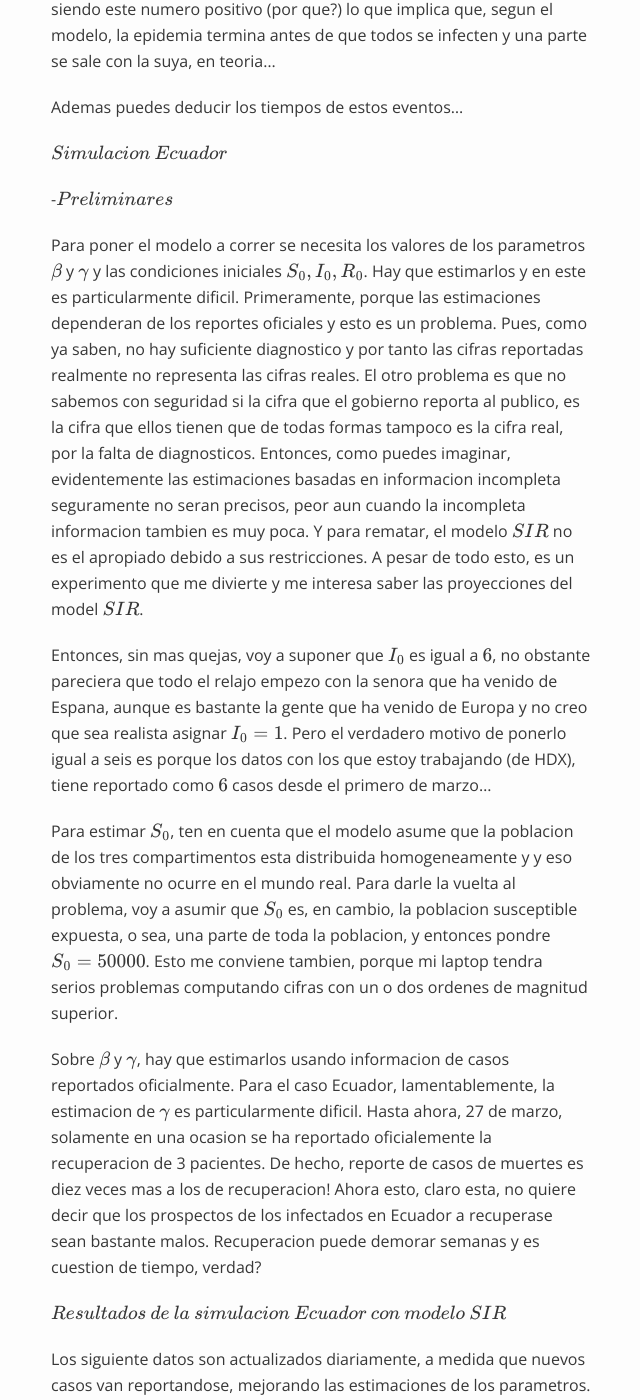
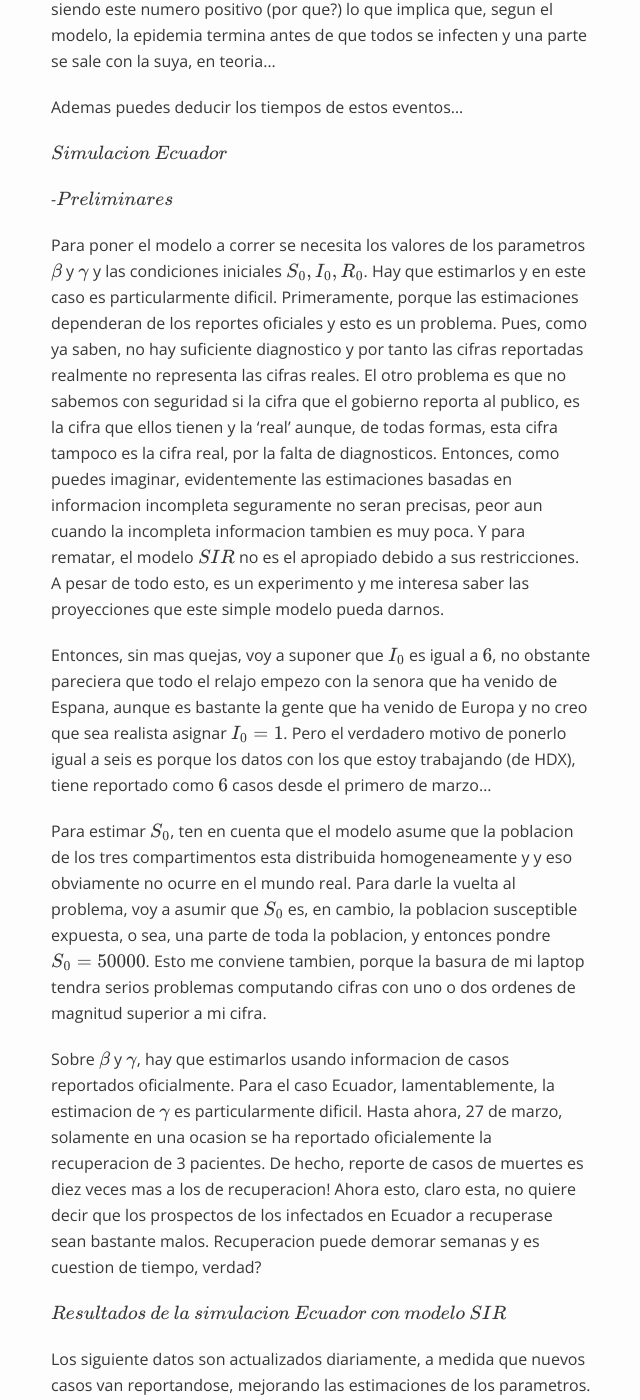
Before and after one commit to Caquita-beep/Caquita-beep.github.io, a Jekyll site: the page built from _posts/2020-03-27-Simulacion-COVID-19-Ecuador-con-modelo-SIR.md, in a window 1280 px wide and 1400 px high, scrolled down 4792 px. Shown: the whole window, without its empty margins (319-959 px from the left). Built offline with Jekyll 4.4.1, drawn with Linux system fonts in a browser that asks for light colours; formulas are drawn with MathJax 3; a script that is not in the unit is left out.

Commit message:
Update 2020-03-27-Simulacion-COVID-19-Ecuador-con-modelo-SIR.md

```diff
--- a/_posts/2020-03-27-Simulacion-COVID-19-Ecuador-con-modelo-SIR.md
+++ b/_posts/2020-03-27-Simulacion-COVID-19-Ecuador-con-modelo-SIR.md
@@ -95,11 +95,11 @@ $Simulacion$ $Ecuador$
 
 -$Preliminares$
 
-Para poner el modelo a correr se necesita los valores de los parametros $\beta$ y $\gamma$ y las condiciones iniciales $S_0,I_0, R_0$. Hay que estimarlos y en este es particularmente dificil. Primeramente, porque las estimaciones dependeran de los reportes oficiales y esto es un problema. Pues, como ya saben, no hay suficiente diagnostico y por tanto las cifras reportadas realmente no representa las cifras reales. El otro problema es que no sabemos con seguridad si la cifra que el gobierno reporta al publico, es la cifra que ellos tienen que de todas formas tampoco es la cifra real, por la falta de diagnosticos. Entonces, como puedes imaginar, evidentemente las estimaciones basadas en informacion incompleta seguramente no seran precisos, peor aun cuando la incompleta informacion tambien es muy poca. Y para rematar, el modelo $SIR$ no es el apropiado debido a sus restricciones. A pesar de todo esto, es un experimento que me divierte y me interesa saber las proyecciones del model $SIR$.
+Para poner el modelo a correr se necesita los valores de los parametros $\beta$ y $\gamma$ y las condiciones iniciales $S_0,I_0, R_0$. Hay que estimarlos y en este caso es particularmente dificil. Primeramente, porque las estimaciones dependeran de los reportes oficiales y esto es un problema. Pues, como ya saben, no hay suficiente diagnostico y por tanto las cifras reportadas realmente no representa las cifras reales. El otro problema es que no sabemos con seguridad si la cifra que el gobierno reporta al publico, es la cifra que ellos tienen y la 'real' aunque, de todas formas, esta cifra tampoco es la cifra real, por la falta de diagnosticos. Entonces, como puedes imaginar, evidentemente las estimaciones basadas en informacion incompleta seguramente no seran precisas, peor aun cuando la incompleta informacion tambien es muy poca. Y para rematar, el modelo $SIR$ no es el apropiado debido a sus restricciones. A pesar de todo esto, es un experimento y me interesa saber las proyecciones que este simple modelo pueda darnos.
 
 Entonces, sin mas quejas, voy a suponer que $I_0$ es igual a $6$, no obstante pareciera que todo el relajo empezo con la senora que ha venido de Espana, aunque es bastante la gente que ha venido de Europa y no creo que sea realista asignar $I_0 = 1$. Pero el verdadero motivo de ponerlo igual a seis es porque los datos con los que estoy trabajando (de HDX), tiene reportado como $6$ casos desde el primero de marzo...
 
-Para estimar $ S_0$,  ten en cuenta que el modelo asume que la poblacion de los tres compartimentos esta distribuida homogeneamente y y eso obviamente no ocurre en el mundo real. Para darle la vuelta al problema, voy a asumir que $S_0$ es, en cambio, la poblacion susceptible expuesta, o sea, una parte de toda la poblacion, y entonces pondre $S_0 = 50000$. Esto me conviene tambien, porque mi laptop tendra serios problemas computando cifras con un o dos ordenes de magnitud superior.
+Para estimar $ S_0$,  ten en cuenta que el modelo asume que la poblacion de los tres compartimentos esta distribuida homogeneamente y y eso obviamente no ocurre en el mundo real. Para darle la vuelta al problema, voy a asumir que $S_0$ es, en cambio, la poblacion susceptible expuesta, o sea, una parte de toda la poblacion, y entonces pondre $S_0 = 50000$. Esto me conviene tambien, porque la basura de mi laptop tendra serios problemas computando cifras con uno o dos ordenes de magnitud superior a mi cifra.
 
 Sobre $\beta$ y $\gamma$, hay que estimarlos usando informacion de casos reportados oficialmente. Para el caso Ecuador, lamentablemente, la estimacion de $\gamma$ es particularmente dificil. Hasta ahora, 27 de marzo, solamente en una ocasion se ha reportado oficialemente la recuperacion de 3 pacientes. De hecho, reporte de casos de muertes es diez veces mas a los de recuperacion! Ahora esto, claro esta, no quiere decir que los prospectos de los infectados en Ecuador a recuperase sean bastante malos. Recuperacion puede demorar semanas y es cuestion de tiempo, verdad?
 
```
